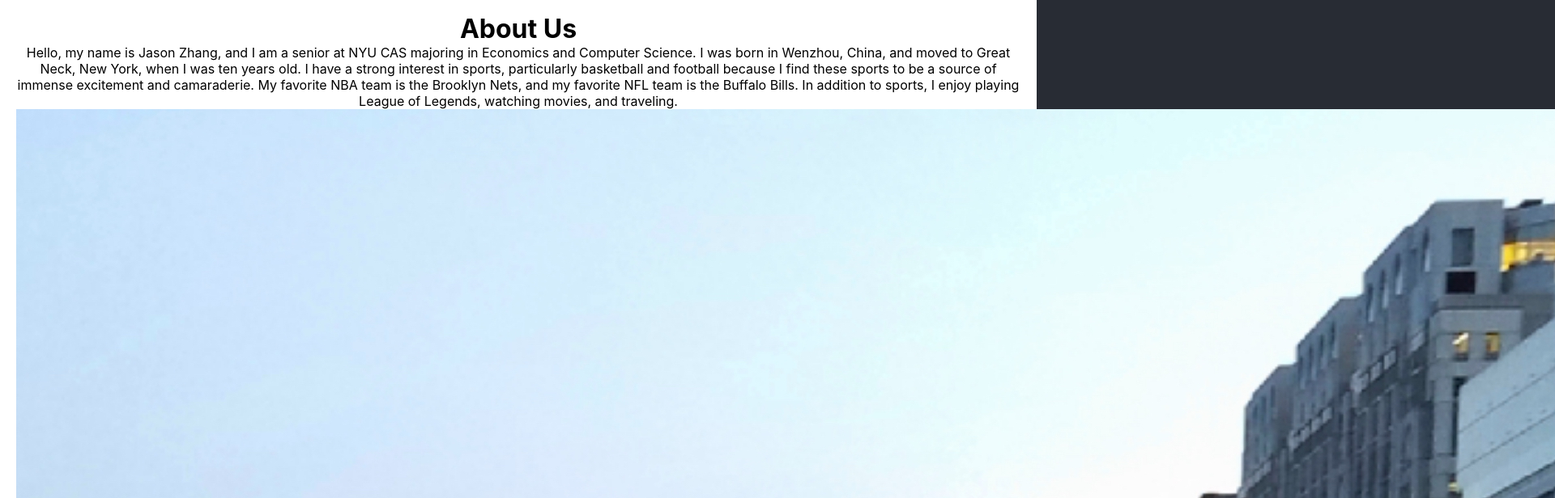
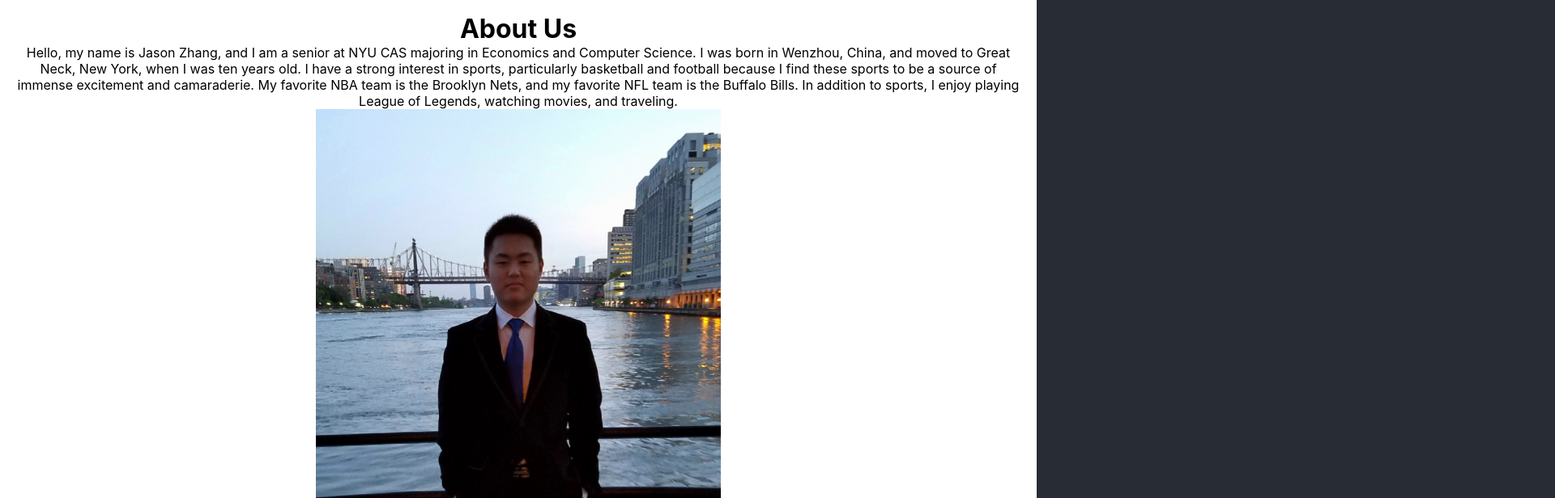
Before and after one commit to agiledev-students-fall2023/3-simple-mern-stack-app-Jason-SL-Zhang, a React (Create React App) app in the folder front-end/: page /about-us in a window 1280 px wide. Shown: the part 220-836 px from the top of the page at 81% size, 1920 px wide, since content can reach past the window. Built offline with nearby package versions, Linux system fonts and the light colour scheme.

Commit message:
UpdateAboutMe

```diff
--- a/front-end/src/AboutUs.css
+++ b/front-end/src/AboutUs.css
@@ -1,5 +1,5 @@
 .image {
-    width: 500;       /* Set width to desired value */
+    width: 500px;       /* Set width to desired value */
     height: auto;       /* Maintain the aspect ratio */
     display: block;     /* To allow for margin auto to work */
     margin: 0 auto;     /* Optional: Center the image horizontally */
```
